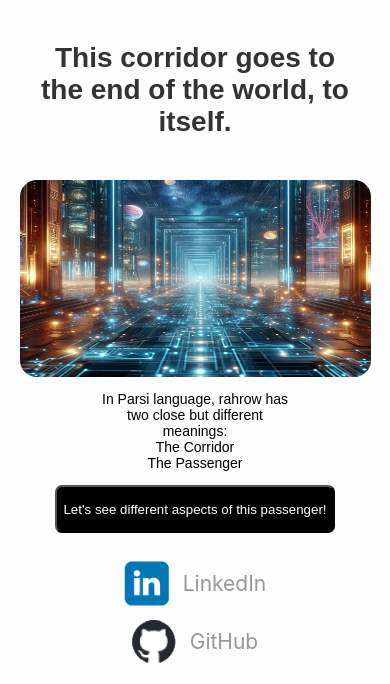
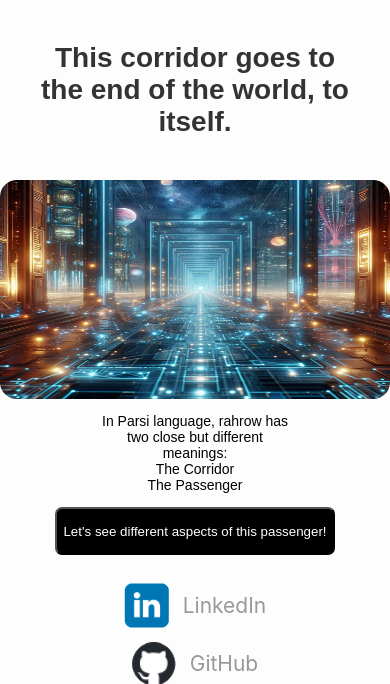
Before and after one commit to Vahid-Kosari/Rahrow, a Django app: page / in a window 390 px wide. Shown: the top 684 px of the page. Run offline with Django 5.2, Linux system fonts and the light colour scheme.

Commit message:
corridor img centered and expanded for mobile

```diff
--- a/static/styles.css
+++ b/static/styles.css
@@ -61,7 +61,6 @@ html {
 /* 1 */
     .corridor-text {
       display: block;
-      /* max-width: 70%; */
       justify-self: center;
       text-align: center;
       font-size: 3rem;
@@ -276,7 +275,7 @@ html {
           font-size: 14px;
         }
 
-        .corridor-img {
+        .corridor-img img{
           justify-self: center;
           width: 90%;
         }
--- a/templates/index.html
+++ b/templates/index.html
@@ -18,7 +18,7 @@
                 <br>
                 the end of the world, to itself.
             </p>
-            <img class="corridor-img" src="{% static '/images/corridor_img.png' %}" title="Self" />
+            <img class="corridor-img" src="{% static '/images/corridor_img.png' %}" title="Self"/>
             <div class="corridor-Expalnation-box">
                 <p class="corridor-Expalnation-box-text">
                         In Parsi language, rahrow has
```
